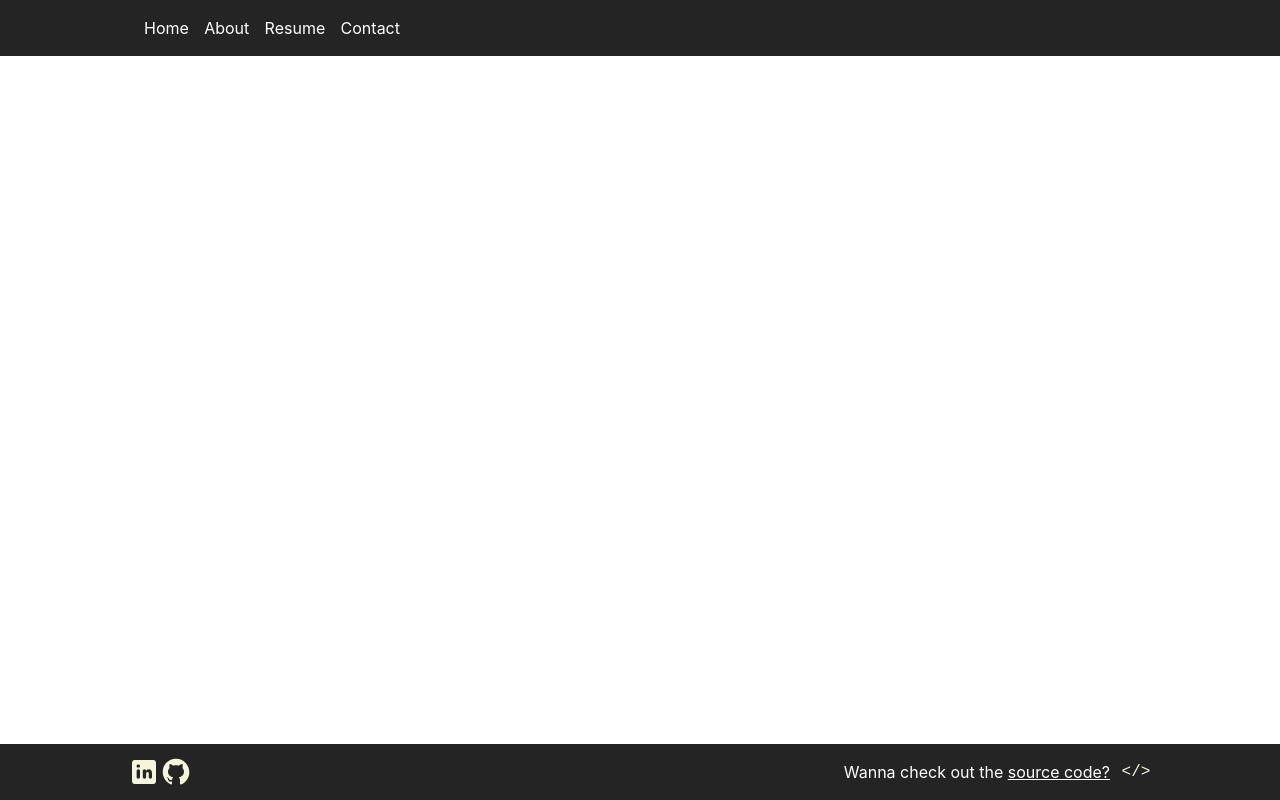
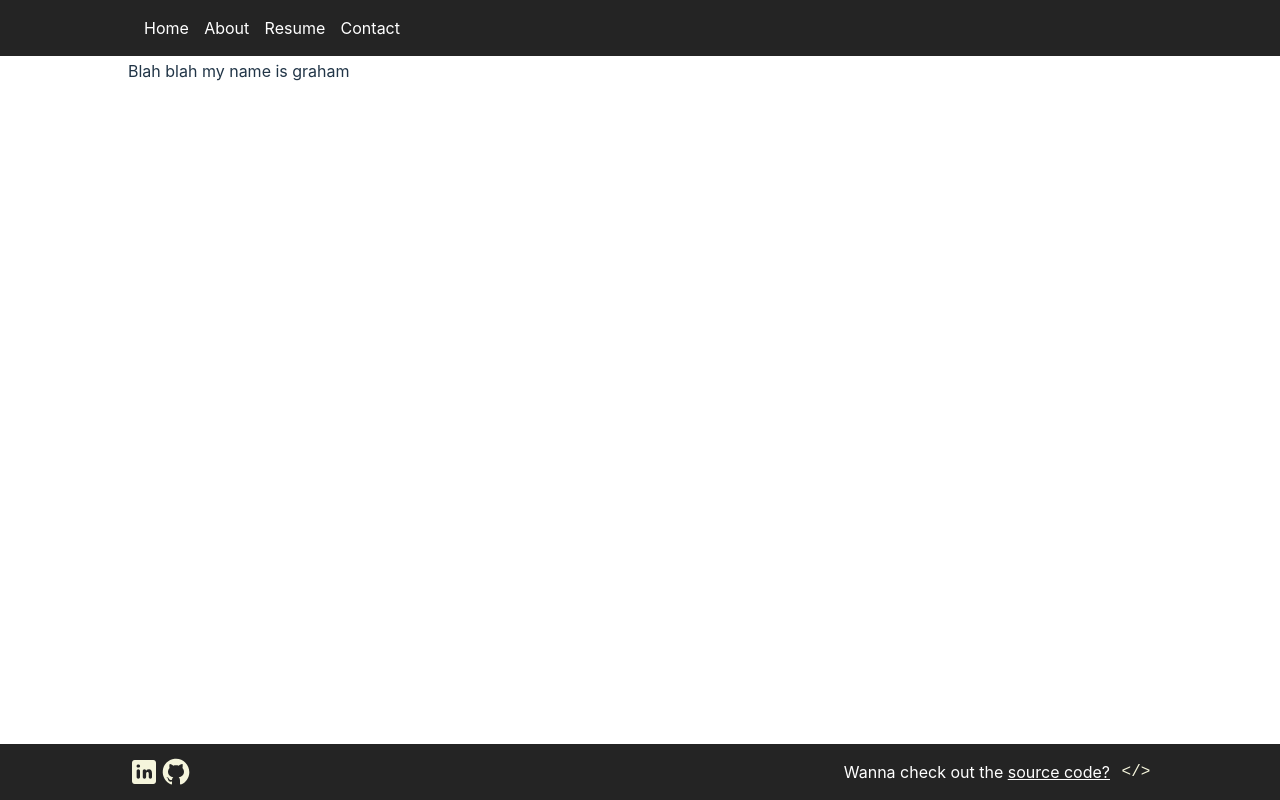
Before and after one commit to grrowe/grahamrowe.dev-ts, a React (Vite) app: page /about in a window 1280 px wide. Shown: the top 800 px of the page. Built offline with nearby package versions, Linux system fonts and the light colour scheme.

Commit message:
create/hookup routes for about and 404 page

```diff
--- a/src/App.tsx
+++ b/src/App.tsx
@@ -7,6 +7,8 @@ import Header from "./ui/nav/nav.tsx";
 import Contact from "./ui/contact/contact.tsx";
 import Footer from "./ui/footer/footer.tsx";
 import Resume from "./ui/resume/resume.tsx";
+import About from "./ui/about/about.tsx"
+import NotFound from "./ui/404/404.tsx";
 
 function App() {
   return (
@@ -25,8 +27,8 @@ function App() {
             <Route path="/" element={<Home />} />
             <Route path="/contact" element={<Contact />} />
             <Route path="/my-creds" element={<Resume />} />
-            {/* <Route path="/about" element={<About />} /> */}
-            {/* <Route path="*" element={<NotFound />} />  */}
+            <Route path="/about" element={<About />} />
+            <Route path="*" element={<NotFound />} />
           </Routes>
         </BrowserRouter>
       </div>
--- /dev/null
+++ b/src/ui/404/404.tsx
@@ -0,0 +1,11 @@
+import "./404.css";
+
+function NotFound() {
+    return (
+        <>
+            404, idk how or why you got here...
+        </>
+    );
+}
+
+export default NotFound;
--- /dev/null
+++ b/src/ui/about/about.tsx
@@ -0,0 +1,11 @@
+import "./about.css";
+
+function About() {
+  return (
+    <>
+    Blah blah my name is graham
+    </>
+  );
+}
+
+export default About;
```
Also changed, not shown: src/ui/404/404.css (added), src/ui/about/about.css (added).
